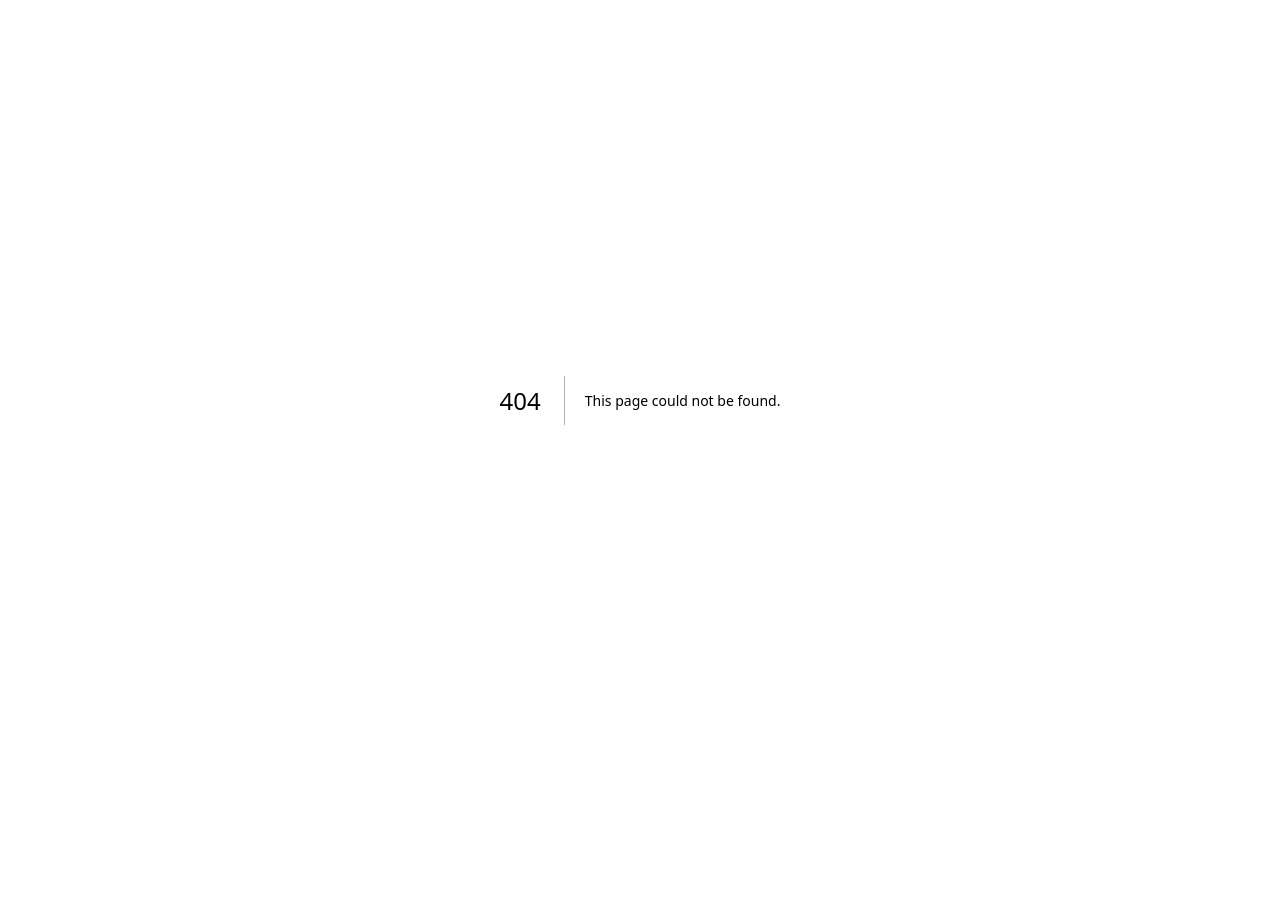
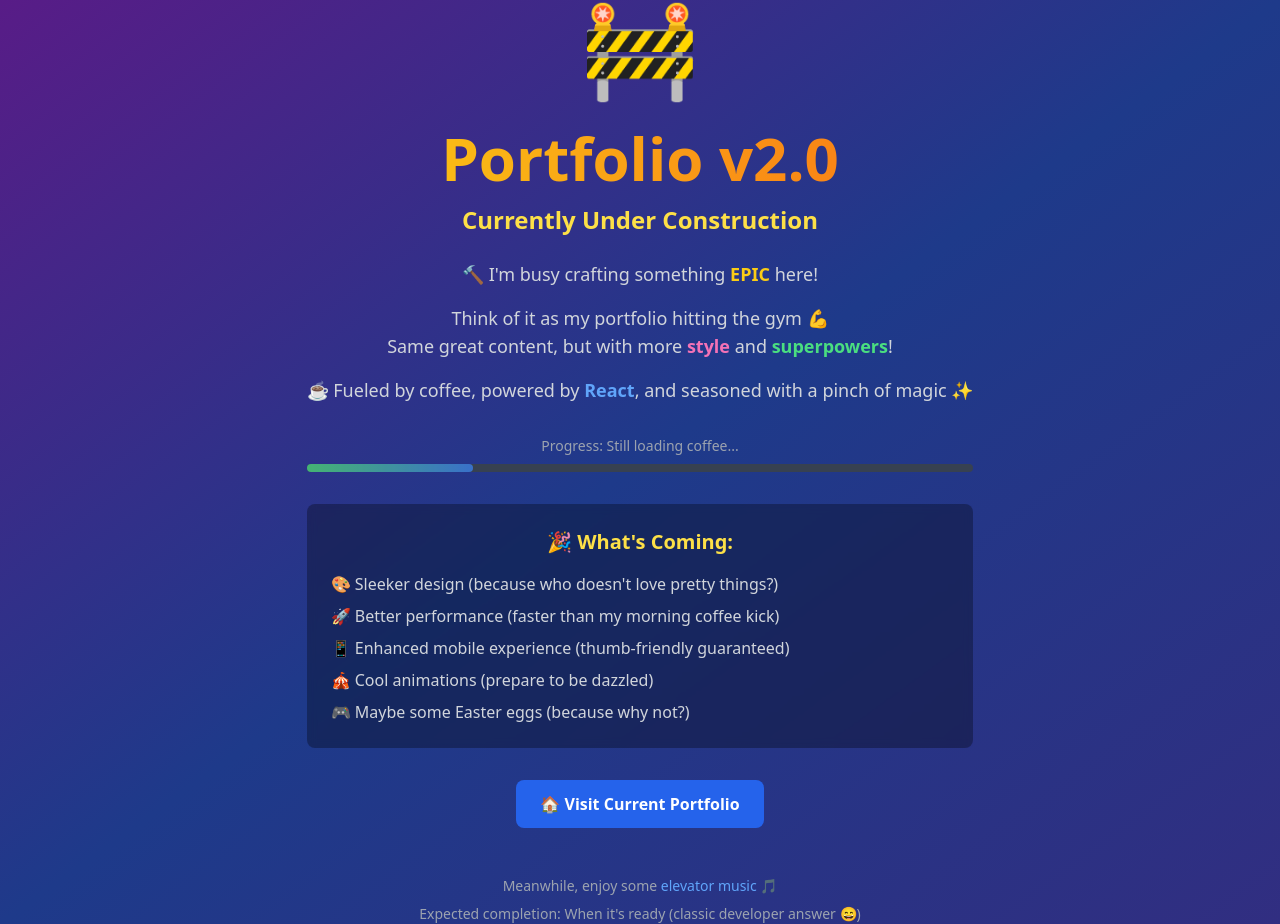
Before and after one commit to alexyocruz1/alexy.cruz, a Next.js app: page /v2 in a window 1280 px wide. Before the commit this address had no page. Before the commit the page ends 800 px from the top, so only its background shows below. Built offline with nearby package versions, Linux system fonts and the light colour scheme.

Commit message:
feat(portfolio-v2): add new Portfolio v2.0 page with construction theme and footer link

```diff
--- /dev/null
+++ b/src/app/v2/page.tsx
@@ -0,0 +1,87 @@
+import { NextPage } from 'next';
+import { Metadata } from 'next';
+import Link from 'next/link';
+
+export const metadata: Metadata = {
+  title: 'Alexy Cruz | Portfolio v2.0 - Under Construction',
+  description: 'Portfolio v2.0 is currently under construction. Something amazing is coming!',
+};
+
+const PortfolioV2: NextPage = () => {
+  return (
+    <div className="min-h-screen bg-gradient-to-br from-purple-900 via-blue-900 to-indigo-900 flex items-center justify-center px-4">
+      <div className="text-center text-white max-w-2xl">
+        {/* Animated construction emoji */}
+        <div className="text-8xl mb-8 animate-bounce">
+          🚧
+        </div>
+
+        {/* Main heading */}
+        <h1 className="text-6xl font-bold mb-4 bg-gradient-to-r from-yellow-400 to-orange-500 bg-clip-text text-transparent">
+          Portfolio v2.0
+        </h1>
+
+        {/* Funny subtitle */}
+        <h2 className="text-2xl font-semibold mb-6 text-yellow-300">
+          Currently Under Construction
+        </h2>
+
+        {/* Funny message */}
+        <div className="space-y-4 mb-8 text-lg">
+          <p className="text-gray-300">
+            🔨 I'm busy crafting something <span className="text-yellow-400 font-semibold">EPIC</span> here!
+          </p>
+          <p className="text-gray-300">
+            Think of it as my portfolio hitting the gym 💪<br/>
+            Same great content, but with more <span className="text-pink-400 font-semibold">style</span> and <span className="text-green-400 font-semibold">superpowers</span>!
+          </p>
+          <p className="text-gray-300">
+            ☕ Fueled by coffee, powered by <span className="text-blue-400 font-semibold">React</span>, and seasoned with a pinch of magic ✨
+          </p>
+        </div>
+
+        {/* Progress bar */}
+        <div className="mb-8">
+          <p className="text-sm text-gray-400 mb-2">Progress: Still loading coffee...</p>
+          <div className="w-full bg-gray-700 rounded-full h-2">
+            <div className="bg-gradient-to-r from-green-400 to-blue-500 h-2 rounded-full w-1/4 animate-pulse"></div>
+          </div>
+        </div>
+
+        {/* Fun features coming */}
+        <div className="mb-8 p-6 bg-black/30 rounded-lg backdrop-blur-sm">
+          <h3 className="text-xl font-semibold mb-4 text-yellow-300">🎉 What's Coming:</h3>
+          <ul className="text-left space-y-2 text-gray-300">
+            <li>🎨 Sleeker design (because who doesn't love pretty things?)</li>
+            <li>🚀 Better performance (faster than my morning coffee kick)</li>
+            <li>📱 Enhanced mobile experience (thumb-friendly guaranteed)</li>
+            <li>🎪 Cool animations (prepare to be dazzled)</li>
+            <li>🎮 Maybe some Easter eggs (because why not?)</li>
+          </ul>
+        </div>
+
+        {/* Call to action buttons */}
+        <div className="text-center">
+          <Link
+            href="/"
+            className="inline-block bg-blue-600 hover:bg-blue-700 text-white font-bold py-3 px-6 rounded-lg transition duration-300 transform hover:scale-105"
+          >
+            🏠 Visit Current Portfolio
+          </Link>
+        </div>
+
+        {/* Footer */}
+        <div className="mt-12 text-sm text-gray-400">
+          <p>
+            Meanwhile, enjoy some <a href="https://www.youtube.com/watch?v=dQw4w9WgXcQ" target="_blank" rel="noopener noreferrer" className="text-blue-400 hover:underline">elevator music</a> 🎵
+          </p>
+          <p className="mt-2">
+            Expected completion: When it's ready (classic developer answer 😄)
+          </p>
+        </div>
+      </div>
+    </div>
+  );
+};
+
+export default PortfolioV2;
--- a/src/components/Footer.tsx
+++ b/src/components/Footer.tsx
@@ -13,6 +13,11 @@ const Footer = () => {
           <a href="https://www.linkedin.com/in/alexy-cruz-72777114b/" className="ml-2 text-blue-400 hover:text-blue-600 transition duration-300">LinkedIn</a>,
           <a href="https://www.linkedin.com/in/alexy-cruz-72777114b/" className="ml-2 text-blue-400 hover:text-blue-600 transition duration-300">Instagram</a>
         </p>
+        <p className="text-sm mt-2">
+          <a href="/v2" className="text-yellow-400 hover:text-yellow-300 transition duration-300">
+            🚧 Sneak peek at Portfolio v2.0
+          </a>
+        </p>
       </div>
     </footer>
   );
```
